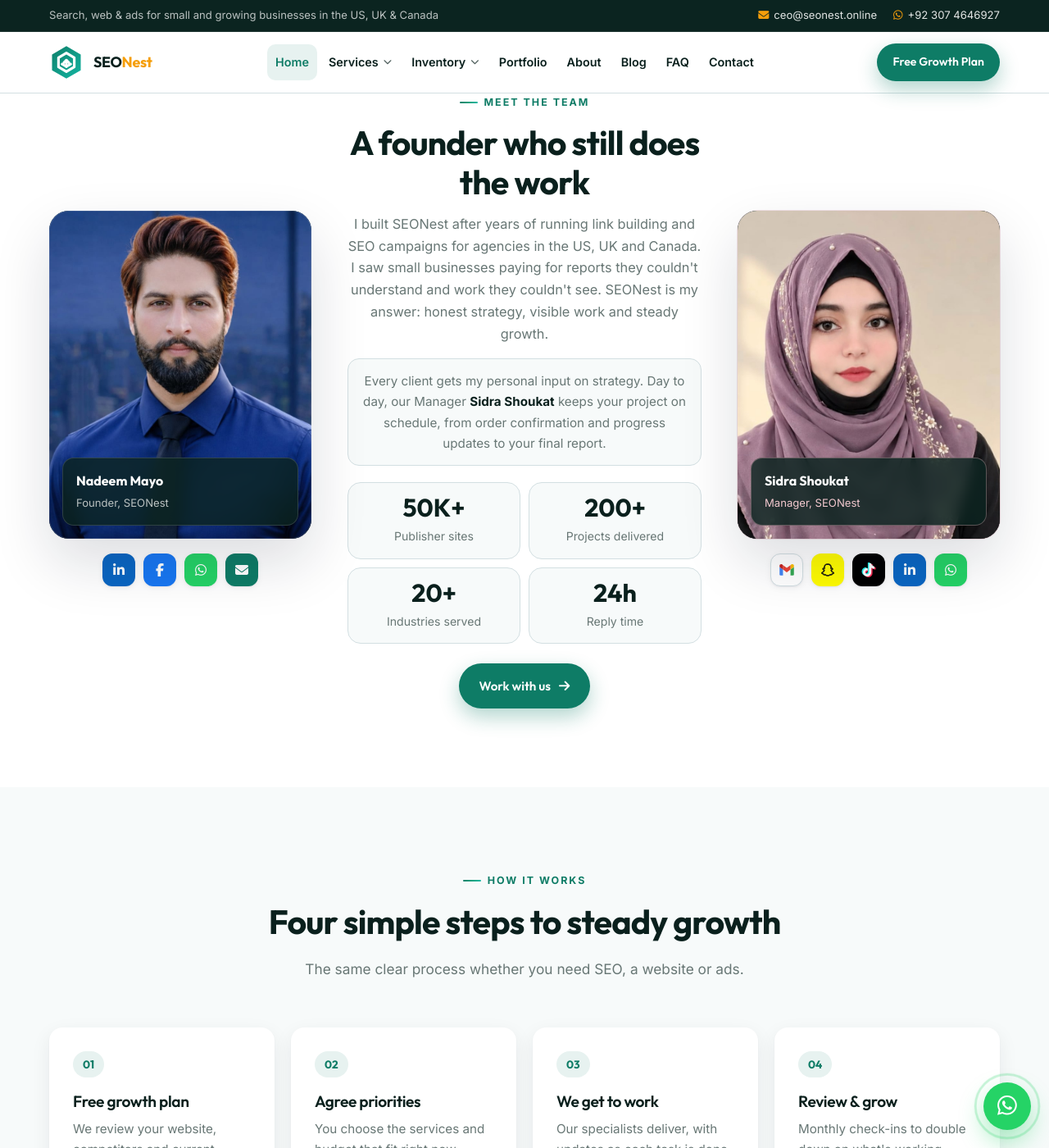
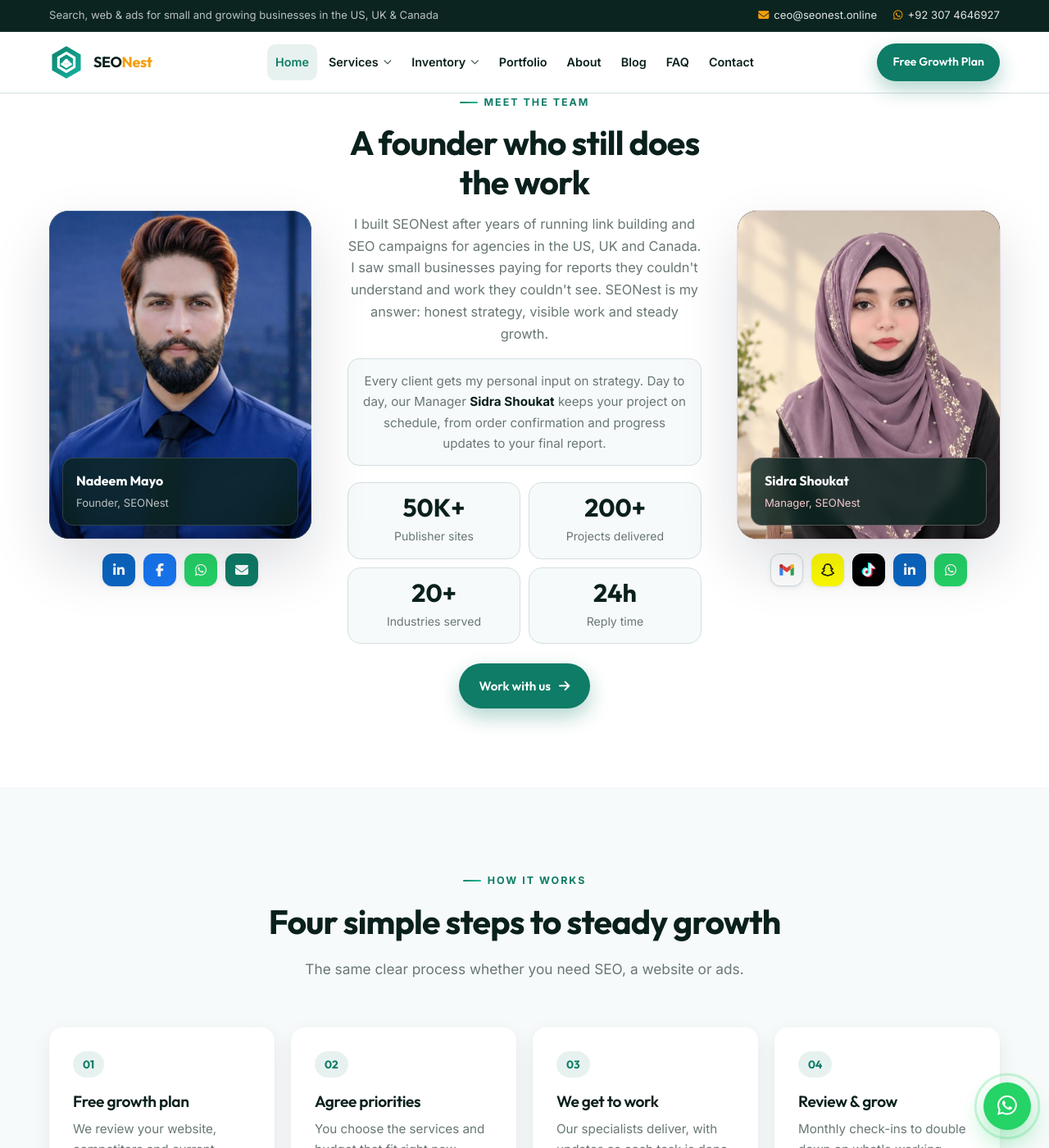
Before and after one commit to Nadeemmayo/seonest.online, a Jekyll site: the page index.html, which Jekyll copies as it is, in a window 1280 px wide and 1400 px high, scrolled down 2762 px. Shown: the whole window at 82% size. Built offline with Jekyll 4.4.1, drawn with Linux system fonts in a browser that asks for light colours.

Commit message:
Use Sidra's original photo unedited
Co-Authored-By: Claude Opus 5.5 <noreply@anthropic.com>
Claude-Session: https://claude.ai/code/session_01D2nDws3cNhU7HKkbuWVjSa

```diff
--- a/about.html
+++ b/about.html
@@ -172,7 +172,7 @@
   <div class="person-card person-card--manager reveal">
     <div class="founder-photo manager-photo">
       <div class="photo-placeholder" aria-hidden="true"><span class="ph-initials">SS</span><span class="ph-note">Photo coming soon</span></div>
-      <img src="/assets/img/sidra-shoukat.jpg" alt="Sidra Shoukat, Manager at SEONest" width="720" height="900" loading="lazy" onerror="this.remove()">
+      <img src="/assets/img/sidra-shoukat.jpg" alt="Sidra Shoukat, Manager at SEONest" width="901" height="1600" loading="lazy" onerror="this.remove()">
       <div class="founder-tag"><b>Sidra Shoukat</b><span>Manager, SEONest</span></div></div>
     <div class="socials socials-brand">
           <a class="s-gm" href="mailto:sidrashoukat538@gmail.com" aria-label="Email Sidra Shoukat (Gmail)" title="sidrashoukat538@gmail.com"><svg viewBox="0 0 48 48" width="20" height="20" aria-hidden="true"><path fill="#4285F4" d="M6 40h7V23L3 15.5V37a3 3 0 0 0 3 3z"/><path fill="#34A853" d="M35 40h7a3 3 0 0 0 3-3V15.5L35 23z"/><path fill="#FBBC04" d="M35 10v13l10-7.5V11.5c0-3.7-4.2-5.8-7.2-3.6z"/><path fill="#EA4335" d="M13 23V10l11 8.25L35 10v13L24 31.25z"/><path fill="#C5221F" d="M3 11.5v4L13 23V10L10.2 7.9C7.2 5.7 3 7.8 3 11.5z"/></svg></a>
--- a/assets/css/site.css
+++ b/assets/css/site.css
@@ -571,3 +571,4 @@ h1{letter-spacing:-.025em}
 }
 @media (max-width:420px){.team-duo{grid-template-columns:1fr}.person-card{max-width:320px;margin:0 auto;width:100%}}
 .ts-avatar img{object-position:50% 28%}
+.person-card--manager .founder-photo img{object-position:50% 12%}
--- a/index.html
+++ b/index.html
@@ -203,7 +203,7 @@
   <div class="person-card person-card--manager reveal">
     <div class="founder-photo manager-photo">
       <div class="photo-placeholder" aria-hidden="true"><span class="ph-initials">SS</span><span class="ph-note">Photo coming soon</span></div>
-      <img src="/assets/img/sidra-shoukat.jpg" alt="Sidra Shoukat, Manager at SEONest" width="720" height="900" loading="lazy" onerror="this.remove()">
+      <img src="/assets/img/sidra-shoukat.jpg" alt="Sidra Shoukat, Manager at SEONest" width="901" height="1600" loading="lazy" onerror="this.remove()">
       <div class="founder-tag"><b>Sidra Shoukat</b><span>Manager, SEONest</span></div></div>
     <div class="socials socials-brand">
           <a class="s-gm" href="mailto:sidrashoukat538@gmail.com" aria-label="Email Sidra Shoukat (Gmail)" title="sidrashoukat538@gmail.com"><svg viewBox="0 0 48 48" width="20" height="20" aria-hidden="true"><path fill="#4285F4" d="M6 40h7V23L3 15.5V37a3 3 0 0 0 3 3z"/><path fill="#34A853" d="M35 40h7a3 3 0 0 0 3-3V15.5L35 23z"/><path fill="#FBBC04" d="M35 10v13l10-7.5V11.5c0-3.7-4.2-5.8-7.2-3.6z"/><path fill="#EA4335" d="M13 23V10l11 8.25L35 10v13L24 31.25z"/><path fill="#C5221F" d="M3 11.5v4L13 23V10L10.2 7.9C7.2 5.7 3 7.8 3 11.5z"/></svg></a>
```
Also changed, not shown: assets/img/sidra-shoukat.jpg.
